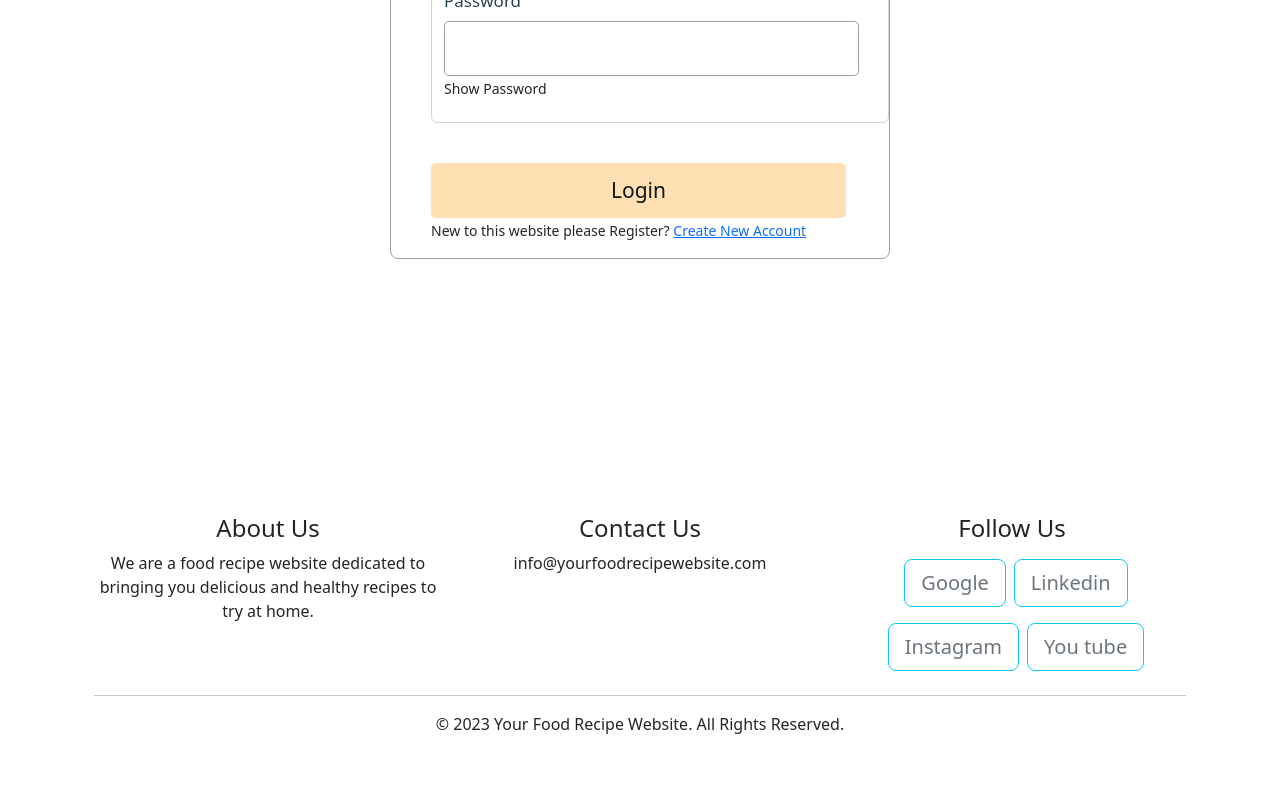
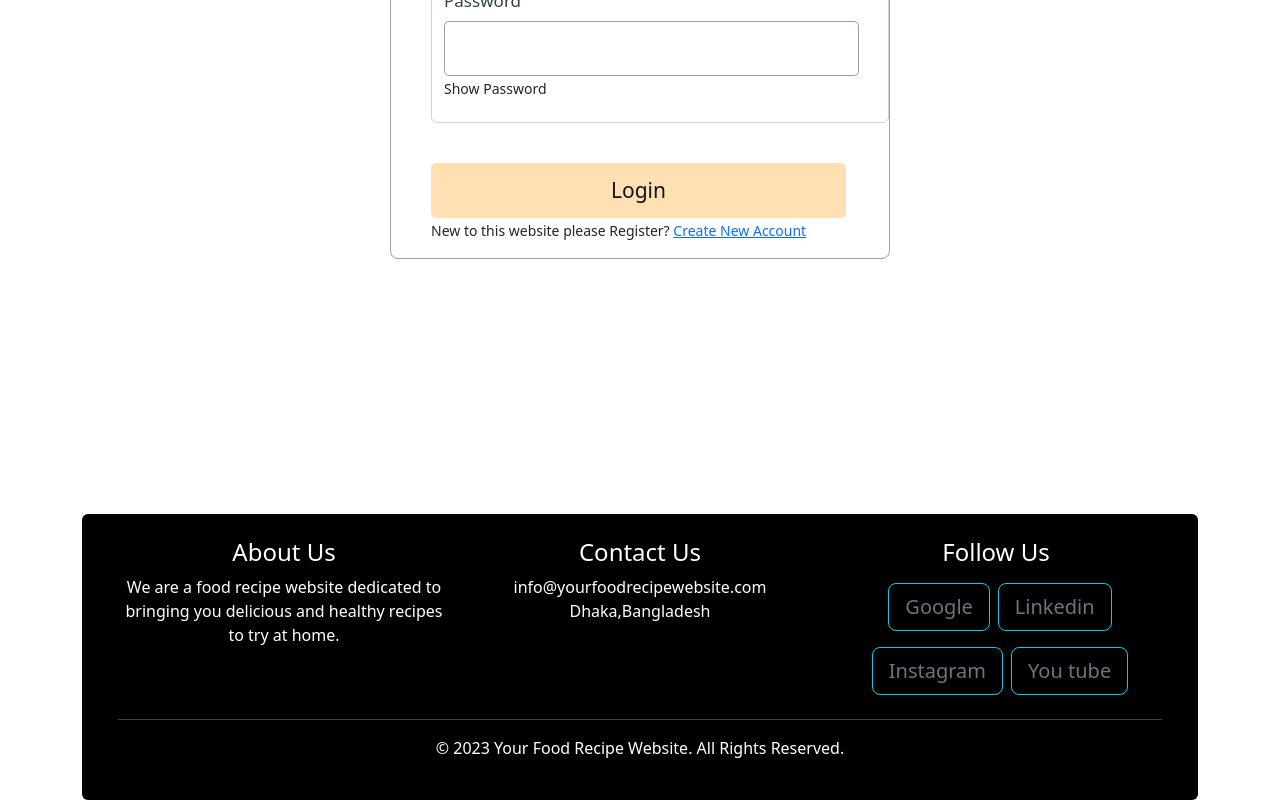
Before and after one commit to Jakir80/Recipe-hunter-Client, a React (Vite) app: page /login in a window 1280 px wide. Shown: the part 300-1100 px from the top of the page. Before the commit the page ends 1052 px from the top, so only its background shows below. Built offline with nearby package versions, Linux system fonts and the light colour scheme; no server answers.

Commit message:
make-some-edit-on-footer

```diff
--- a/src/Footer/Footer.jsx
+++ b/src/Footer/Footer.jsx
@@ -4,10 +4,10 @@ import { Col, Container, Row } from 'react-bootstrap';
 
 const Footer = () => {
     return (
-        <div>
+        <div className='bg-black text-white p-4 rounded  '>
      <Container>
         <Row>
-          <Col md={4} className="text-center text-md-left">
+          <Col md={4} className="text-center text-md-left ">
             <h4>About Us</h4>
             <p>
               We are a food recipe website dedicated to bringing you delicious and healthy recipes to try at home.
@@ -16,7 +16,8 @@ const Footer = () => {
           <Col md={4} className="text-center">
             <h4>Contact Us</h4>
             <p>
-              <i className="fa fa-envelope"></i> info@yourfoodrecipewebsite.com
+              <i className="fa fa-envelope"></i> info@yourfoodrecipewebsite.com <br />
+              Dhaka,Bangladesh
             </p>
           </Col>
           <Col md={4} className="text-center text-md-right">
```
